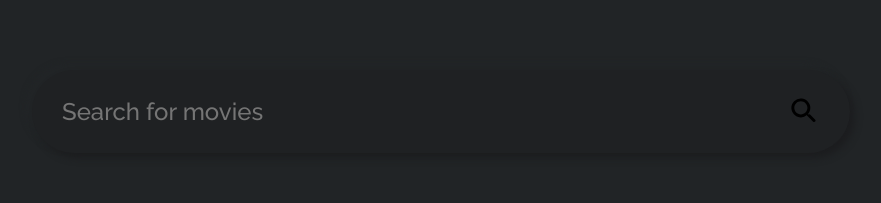
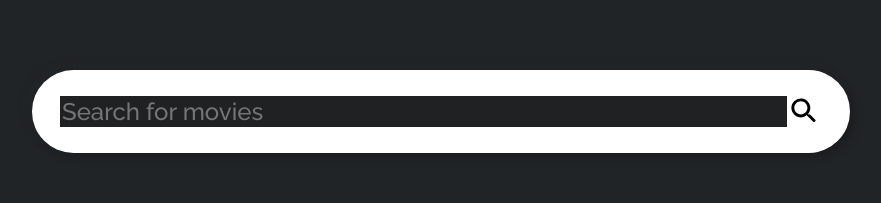
Before and after one commit to ollyzjinx01/Movie-discovery-app, a React (Create React App) app: page / in a window 1280 px wide. Shown: the part 121-324 px from the top of the page, without its empty margins (199-1080 px from the left). Built offline with nearby package versions, Linux system fonts and the light colour scheme; no server answers.

Commit message:
changed search color

```diff
--- a/src/App.css
+++ b/src/App.css
@@ -70,7 +70,7 @@ h1 {
 
   padding: 1.5rem 1.75rem;
   border-radius: 3rem;
-  background: #1f2123;
+  background: #ffffff;
   -webkit-box-shadow: 5px 5px 7px #1c1d1f, -5px -5px 7px #222527;
   box-shadow: 5px 5px 7px #1c1d1f, -5px -5px 7px #222527;
 }
```
